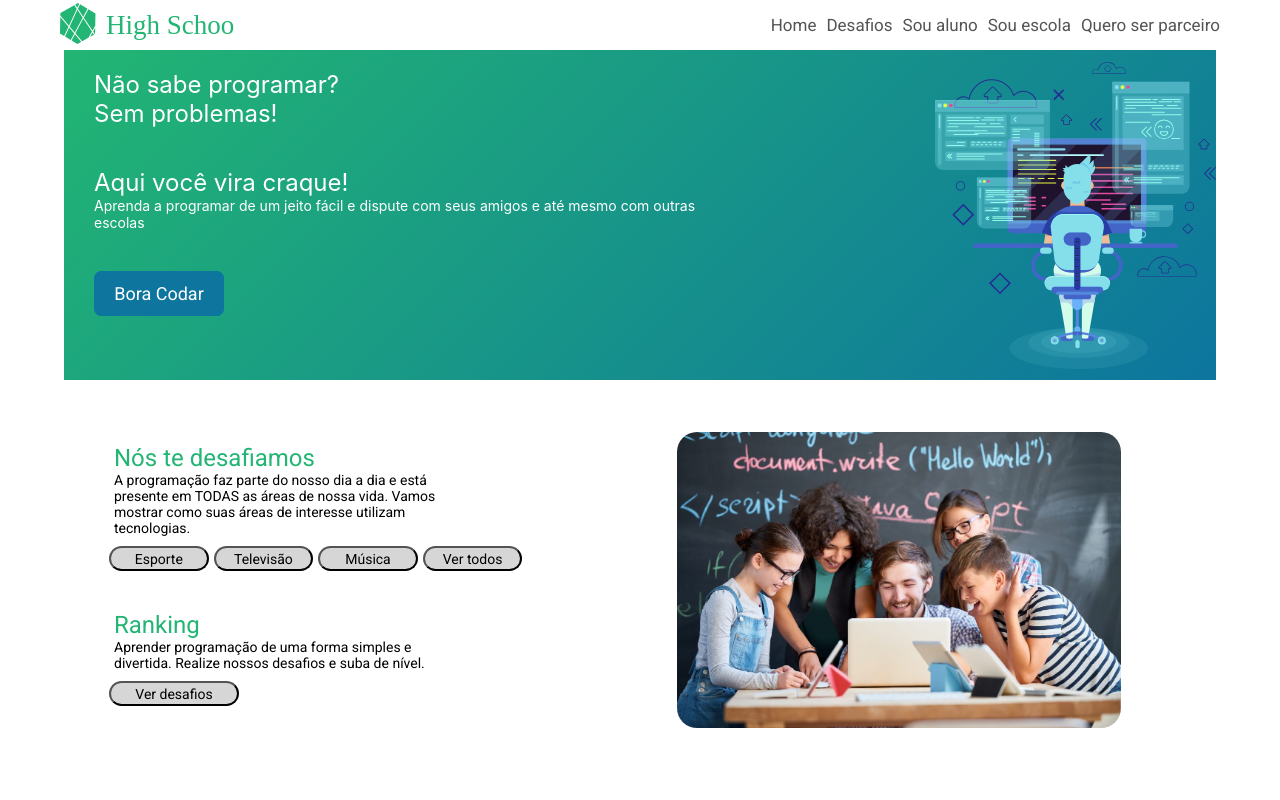
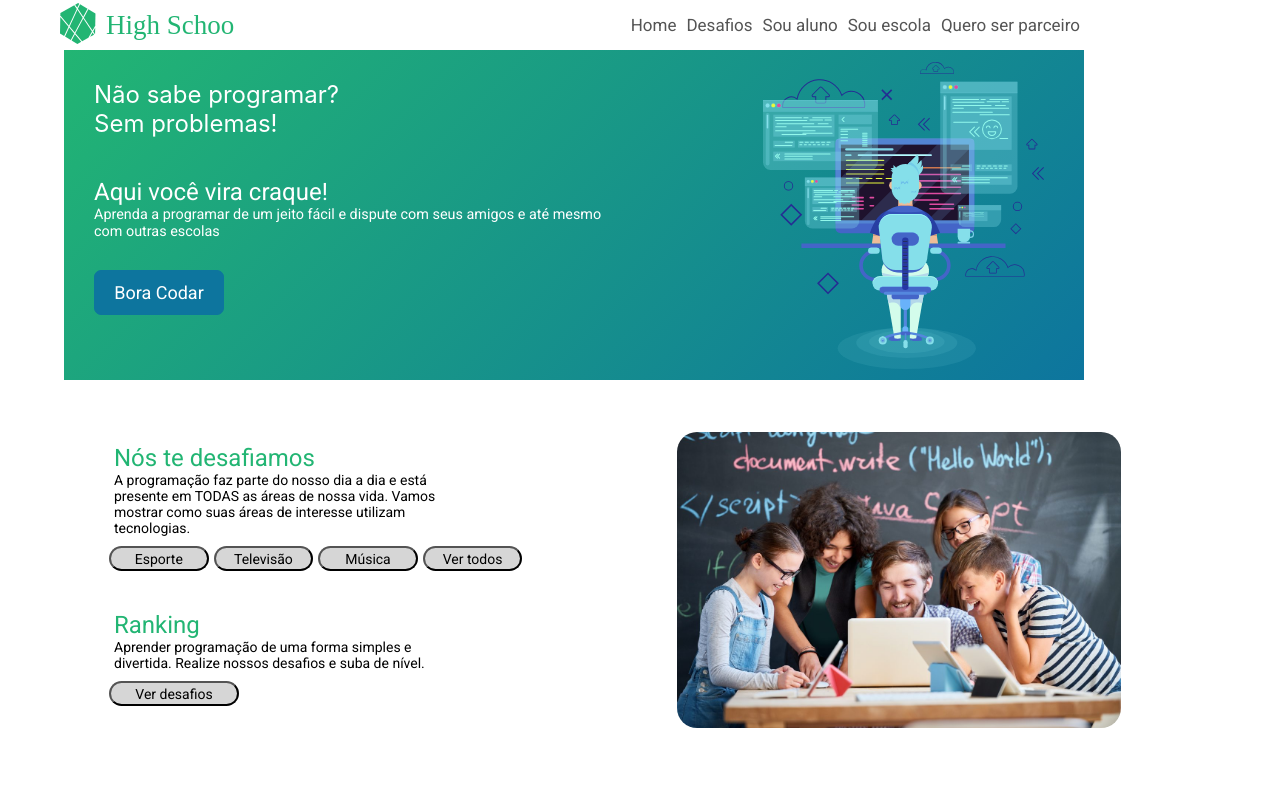
Before and after one commit to patricklongo1/hackatonRsxp, a React (Create React App) app in the folder frontend/frontend/: page / in a window 1280 px wide. Shown: the top 800 px of the page. Built offline with nearby package versions, Linux system fonts and the light colour scheme.

Commit message:
updating CSS

```diff
--- a/frontend/frontend/src/widgets/Banner.js
+++ b/frontend/frontend/src/widgets/Banner.js
@@ -17,9 +17,7 @@ class Banner extends Component {
 
                     <div className="title__header_second">
                         <Title text="Aqui você vira craque!" />
-                        <Text
-                            text={`Aprenda a programar de um jeito fácil e dispute com seus amigos e até mesmo com outras escolas`}
-                        />
+                        <Text text="Aprenda a programar de um jeito fácil e dispute com seus amigos e até mesmo com outras escolas" />
                     </div>
 
                     <div className="button__header">
--- a/frontend/frontend/src/widgets/styles/banner-home.js
+++ b/frontend/frontend/src/widgets/styles/banner-home.js
@@ -1,6 +1,7 @@
 import styled from 'styled-components';
 
 const Box = styled.div`
+    max-width: 1020px;
     width: 90%;
     height: 330px;
     margin: 0 5%;
@@ -14,12 +15,28 @@ const Info = styled.div`
     display: flex;
     flex-direction: column;
 
-    .title__header_first,
-    .title__header_second,
+    .title__header_first {
+        font-family: -apple-system, BlinkMacSystemFont, 'Segoe UI', Roboto,
+            Oxygen, Ubuntu, Cantarell, 'Open Sans', 'Helvetica Neue', sans-serif;
+        margin: 30px 30px 40px 30px;
+        display: flex;
+        flex-direction: column;
+        color: #fff;
+        opacity: 1;
+    }
+
+    .title__header_second {
+        font-size: 0.9rem;
+        color: #fff;
+        display: flex;
+        flex-direction: column;
+        margin: 0px 30px;
+    }
+
     .button__header {
         font-family: -apple-system, BlinkMacSystemFont, 'Segoe UI', Roboto,
             Oxygen, Ubuntu, Cantarell, 'Open Sans', 'Helvetica Neue', sans-serif;
-        margin: 20px 30px;
+        margin: 30px 30px 40px 30px;
         display: flex;
         flex-direction: column;
         color: #fff;
@@ -27,6 +44,7 @@ const Info = styled.div`
 `;
 
 const Img = styled.div`
+    margin-right: 40px;
     display: flex;
     flex-direction: row-reverse;
     width: 40%;
--- a/frontend/frontend/src/widgets/styles/header.js
+++ b/frontend/frontend/src/widgets/styles/header.js
@@ -1,6 +1,7 @@
 import styled from 'styled-components';
 
 const Menu = styled.div`
+    max-width: 1020px;
     display: flex;
     flex-direction: row;
     justify-content: space-between;
```
Also changed, not shown: frontend/frontend/src/assets/banner/WritingBanner.png (added), 1 other file (tests, documents, lock files or other folders).
